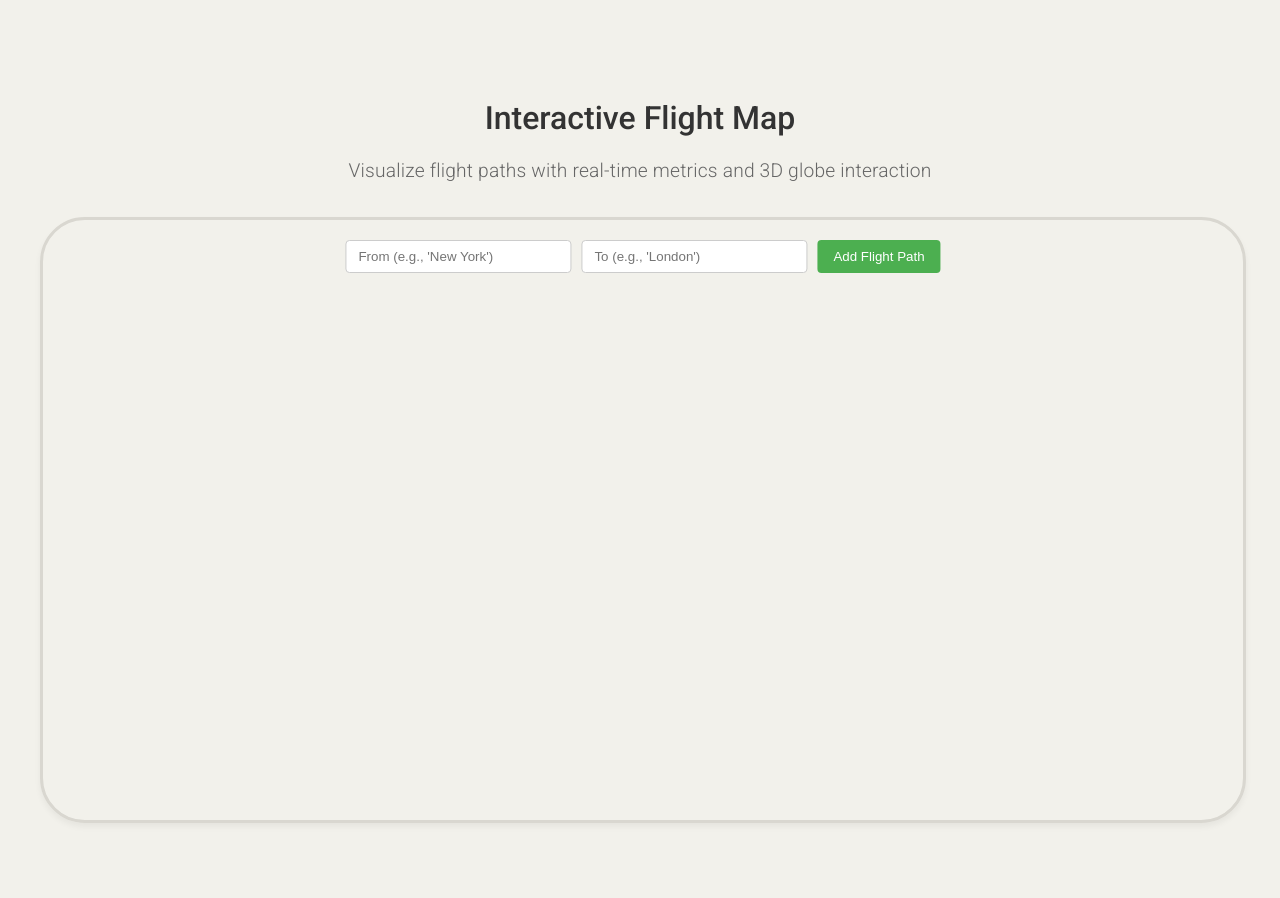
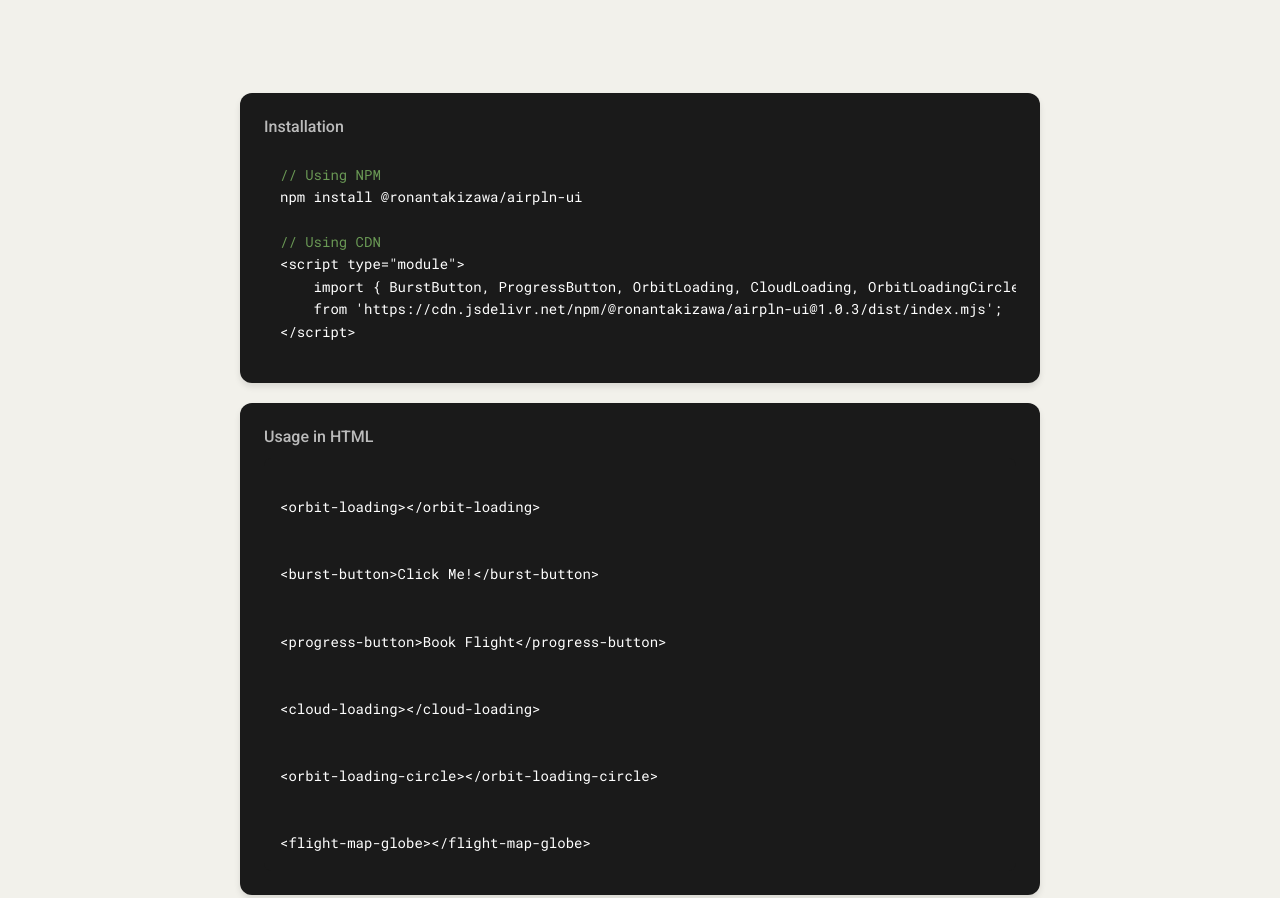
Before and after one commit to ronantakizawa/airpln-ui, a plain HTML site: page index.html in a window 1280 px wide. Shown: the part 953-1851 px from the top of the page. Drawn offline with nearby package versions, Linux system fonts and the light colour scheme; a script that the page names is missing.

Commit message:
fix: remove 3D

```diff
--- a/index.html
+++ b/index.html
@@ -271,13 +271,6 @@
         </div>
     </div>
 
-    <div class="flight-map-section">
-        <h2 class="section-title">Interactive Flight Map</h2>
-        <p class="section-description">Visualize flight paths with real-time metrics and 3D globe interaction</p>
-        <div class="flight-map-container">
-            <flight-map-globe></flight-map-globe>
-        </div>
-    </div>
 
     <div class="code-section">
         <div class="code-container">
```
